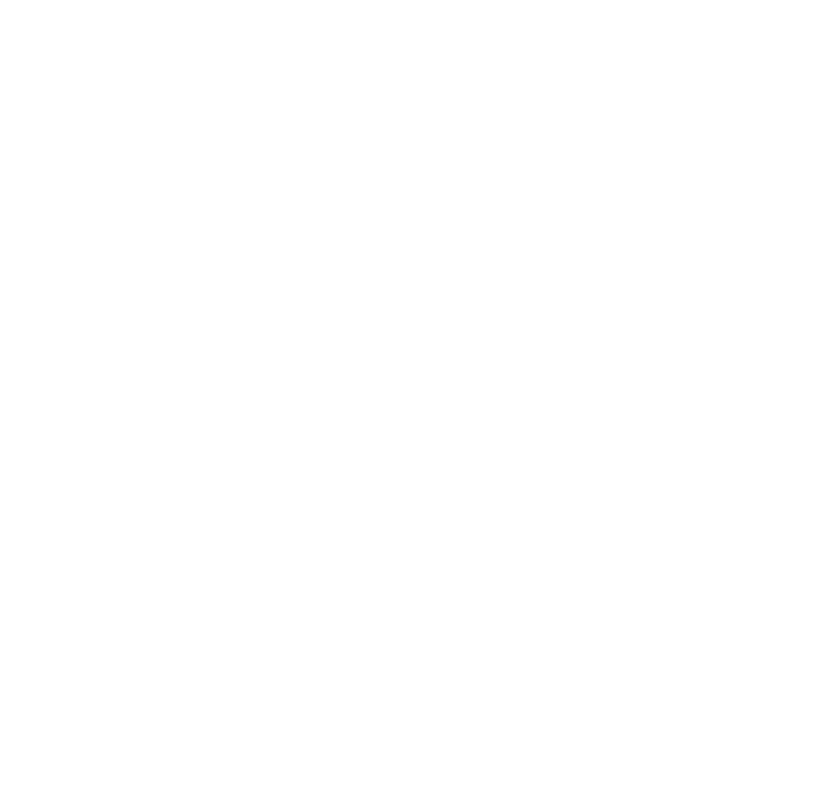
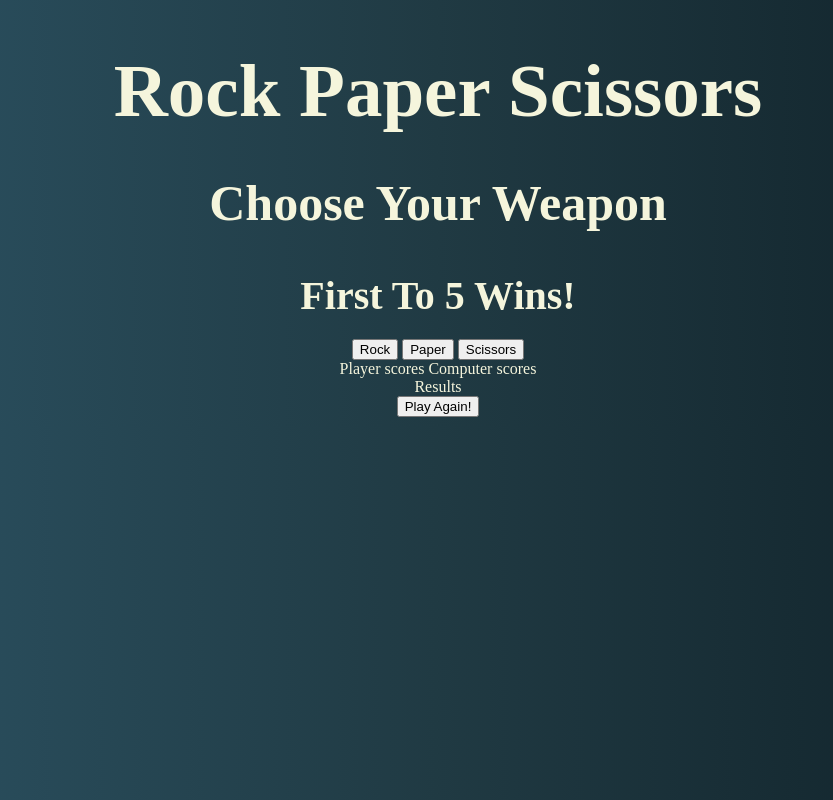
Before and after one commit to mbkcode/rock-paper-scissors, a plain HTML site: page index.html in a window 1280 px wide. Shown: the whole page, without its empty margins (202-1035 px from the left). Drawn offline with Linux system fonts and the light colour scheme.

Commit message:
added styling

```diff
--- a/index.html
+++ b/index.html
@@ -5,7 +5,42 @@
 		<meta http-equiv="X-UA-Compatible" content="IE=edge" />
 		<meta name="viewport" content="width=device-width, initial-scale=1.0" />
 		<title>Rock Paper Scissors</title>
+		<link rel="stylesheet" href="style.css" />
 		<script src="script.js"></script>
 	</head>
-	<body></body>
+	<body>
+		<div class="flex">
+			<h1>Rock Paper Scissors</h1>
+			<h2>Choose Your Weapon</h2>
+			<h3>First To 5 Wins!</h3>
+
+
+			<div class="optionBtn">
+			  <button id="0">Rock</button>
+			  <button id="1">Paper</button>
+			  <button id="2">Scissors</button>
+			</div>
+
+			<div class="labels">
+			  <span id="playerLabel">Player scores</span>
+			  <span id="compLabel">Computer scores</span>
+			</div>
+
+
+			<div class="scores">
+			  <div id="playerScore"></div>
+			  <div id="computerScore"></div>
+			</div>
+
+		  <div><span id="resultsLabel">Results</label></div>
+
+
+			<div id="roundResults"></div>
+
+		  <div>
+			<button id="reset">Play Again!</button>
+		  </div>
+
+		  </div>
+	</body>
 </html>
--- a/script.js
+++ b/script.js
@@ -1,12 +1,18 @@
 function computerPlay() {
-	if (Math.floor(Math.random() * 3) === 0) {
-		return "Rock";
-	} else if (Math.floor(Math.random() * 3) === 1) {
-		return "Paper";
-	} else if (Math.floor(Math.random() * 3) === 2) {
-		return "Scissor";
+	let randomNumber = Math.floor(Math.random() * 3);
+	switch (randomNumber) {
+		case 0:
+			return "ROCK";
+			break;
+		case 1:
+			return "PAPER";
+			break;
+		case 2:
+			return "SCISSORS";
+			break;
 	}
 }
+const computerSelection = computerPlay();
 
 function playRound(playerSelection, computerSelection) {
 	playerSelection = playerSelection.toUpperCase();
@@ -35,6 +41,9 @@ function playRound(playerSelection, computerSelection) {
 		return "Invalid input";
 	}
 }
-const playerSelection = "rock";
-const computerSelection = computerPlay();
-console.log(playRound(playerSelection, computerSelection));
+
+function game(i) {
+	for (let a = 0; a <= i; a++) {
+		console.log(playRound(playerSelection, computerSelection));
+	}
+}
--- /dev/null
+++ b/style.css
@@ -0,0 +1,42 @@
+body {
+	background: #0f2027; /* fallback for old browsers */
+	background: -webkit-linear-gradient(
+		to right,
+		#2c5364,
+		#203a43,
+		#0f2027
+	); /* Chrome 10-25, Safari 5.1-6 */
+	background: linear-gradient(
+		to right,
+		#2c5364,
+		#203a43,
+		#0f2027
+	); /* W3C, IE 10+/ Edge, Firefox 16+, Chrome 26+, Opera 12+, Safari 7+ */
+	color: beige;
+}
+
+h1 {
+	font-size: 75px;
+	margin: 20px;
+}
+
+h2 {
+	font-size: 50px;
+	margin: 20px;
+}
+
+h3 {
+	font-size: 40px;
+	margin-top: 20px;
+	margin-bottom: 20px;
+}
+
+.flex {
+	display: flex;
+	height: 100%;
+	width: 100%;
+	flex-direction: column;
+	flex-wrap: nowrap;
+	align-items: center;
+	padding-top: 20px;
+}
```
Also changed, not shown: images/paper.png (added), images/rock.png (added), images/scissors.png (added).
